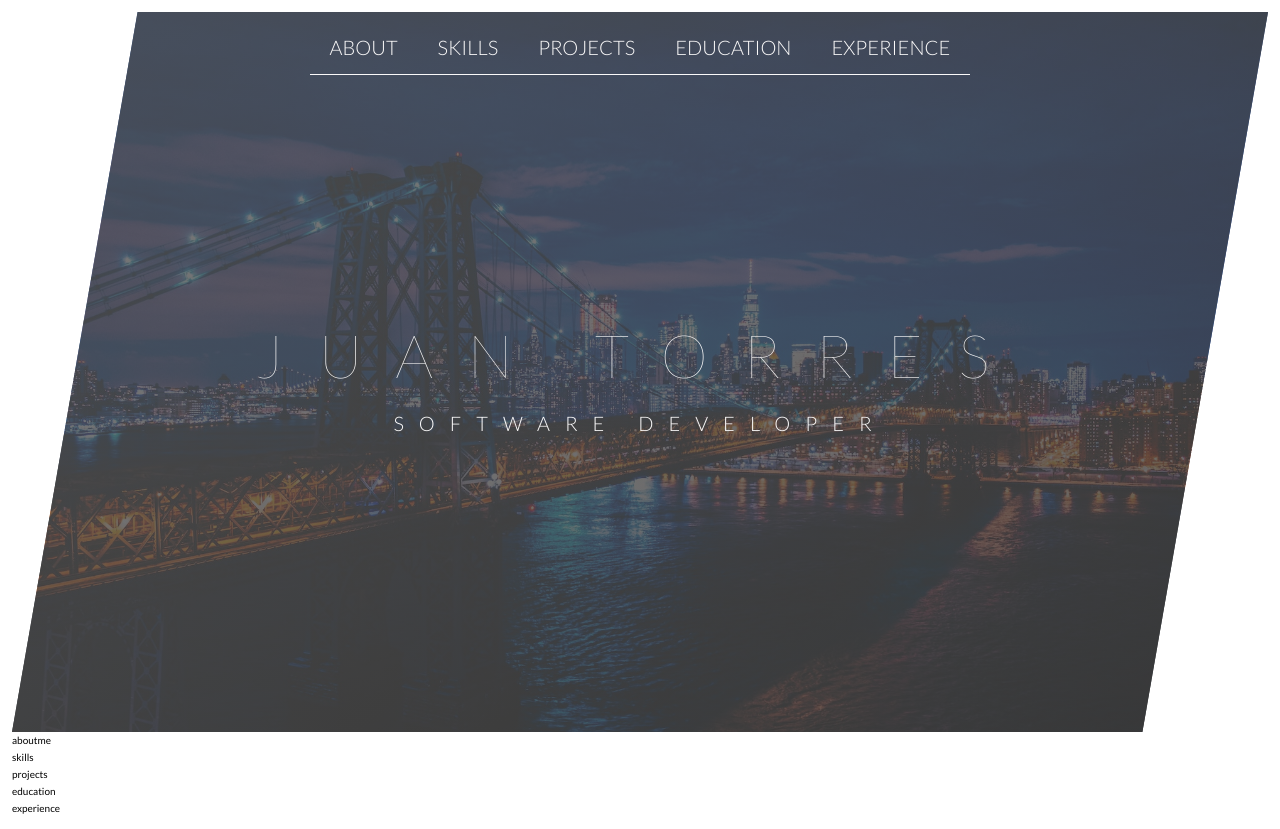
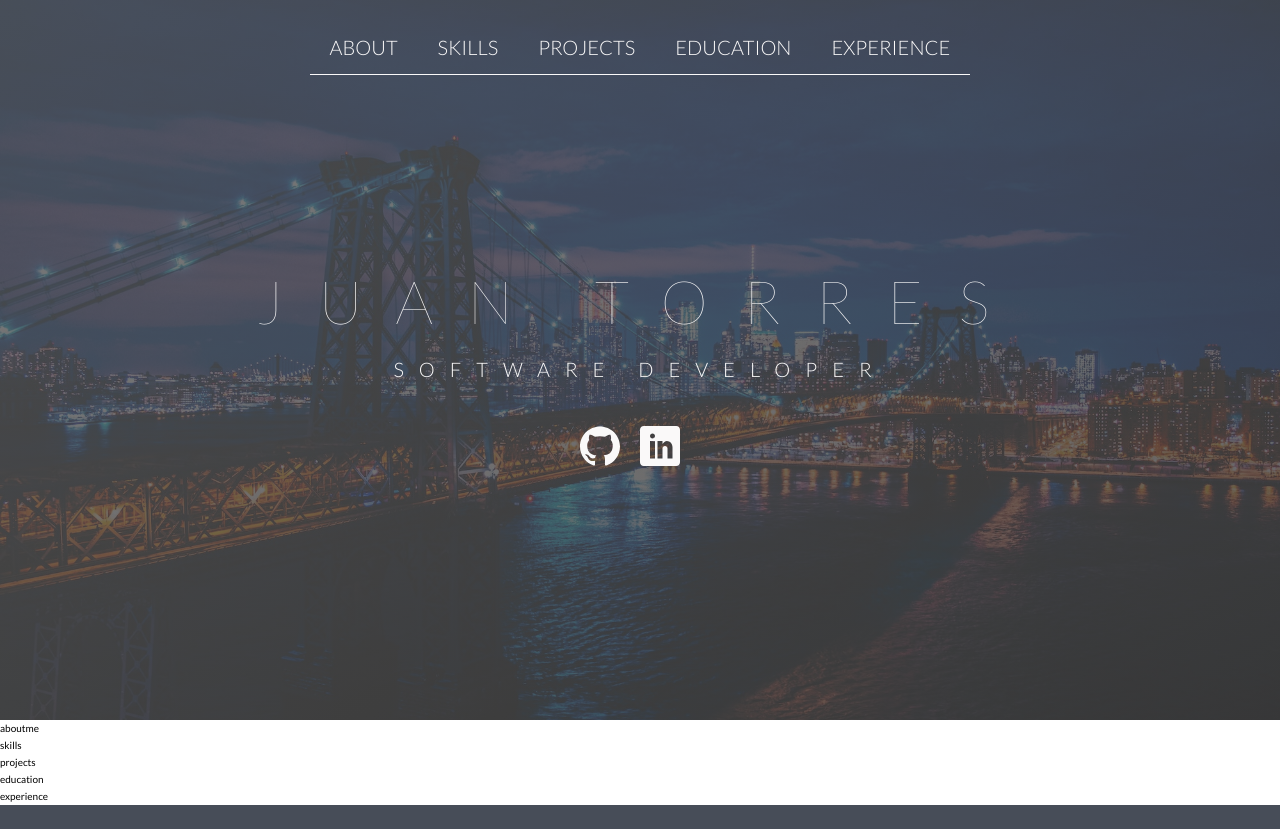
Before and after one commit to j-e-torres/portfolio, a PHP site: page / in a window 1280 px wide. After the commit the page ends 805 px from the top, so only its background shows below. Run offline with PHP 8.4, Linux system fonts and the light colour scheme.

Commit message:
added social media links to header

```diff
--- a/css/style.css
+++ b/css/style.css
@@ -27,8 +27,7 @@ html {
   font-size: 62.5%; }
 
 body {
-  box-sizing: border-box;
-  padding: 1.2rem; }
+  box-sizing: border-box; }
 
 @keyframes moveDown {
   0% {
@@ -74,18 +73,38 @@ body {
     letter-spacing: 1.5rem;
     animation: moveUp 1.2s ease-in; }
 
+.u-margin-bottom-big {
+  margin-bottom: 8rem !important; }
+
+.u-margin-bottom-medium {
+  margin-bottom: 4rem !important; }
+
+.u-margin-bottom-small {
+  margin-bottom: 1.5rem !important; }
+
 .header {
   height: 90vh;
   background-image: linear-gradient(to right bottom, rgba(89, 89, 89, 0.8), rgba(64, 64, 64, 0.8)), url(../img/bridge-dark.jpg);
-  -webkit-clip-path: polygon(10% 0%, 100% 0%, 90% 100%, 0% 100%);
-  clip-path: polygon(10% 0%, 100% 0%, 90% 100%, 0% 100%);
   background-size: cover;
   background-position: center;
-  color: #fff;
   position: relative;
   display: flex;
+  flex-direction: column;
   justify-content: center;
   align-items: center; }
+  .header__social-media {
+    display: flex;
+    animation: moveUp 1.5s ease-in;
+    justify-content: center;
+    align-items: center; }
+    .header__social-media__social-media-link:link, .header__social-media__social-media-link:visited {
+      text-decoration: none;
+      color: var(--color-grey-light-1); }
+    .header__social-media svg {
+      height: 4rem;
+      width: 4rem;
+      fill: var(--color-grey-light-1);
+      margin-right: 2rem; }
 
 .navbar {
   position: fixed;
@@ -93,7 +112,8 @@ body {
   z-index: 100;
   width: 100%;
   top: 2rem;
-  left: 0; }
+  left: 0;
+  animation: moveDown 1s ease-out; }
   .navbar__nav-list {
     width: 100%;
     list-style: none;
--- a/index.html
+++ b/index.html
@@ -49,11 +49,33 @@
     </nav>
 
     <header class="header">
-      <div class="header__text-box">
+      <div class="header__text-box u-margin-bottom-medium">
         <h1 class="heading-primary">
           <span class="heading-primary--main">Juan Torres</span>
           <span class="heading-primary--sub">Software Developer</span>
         </h1>
+      </div>
+
+      <div class="header__social-media">
+        <a
+          href="https://github.com/j-e-torres"
+          target="_blank"
+          class="header__social-media-link"
+        >
+          <svg class="header__social-media-icon-github">
+            <use xlink:href="img/sprite.svg#icon-github"></use>
+          </svg>
+        </a>
+
+        <a
+          href="https://www.linkedin.com/in/juan-torres-w2w2/"
+          target="_blank"
+          class="header__social-media-link"
+        >
+          <svg class="header__social-media-icon-linkedin">
+            <use xlink:href="img/sprite.svg#icon-linkedin"></use>
+          </svg>
+        </a>
       </div>
     </header>
 
--- a/sass/base/_base.scss
+++ b/sass/base/_base.scss
@@ -41,7 +41,7 @@ html {
 
 body {
   box-sizing: border-box;
-  padding: 1.2rem;
+  // padding: 1.2rem;
 }
 
 // ::selection {
--- a/sass/base/_utilities.scss
+++ b/sass/base/_utilities.scss
@@ -0,0 +1,11 @@
+.u-margin-bottom-big {
+  margin-bottom: 8rem !important;
+}
+
+.u-margin-bottom-medium {
+  margin-bottom: 4rem !important;
+}
+
+.u-margin-bottom-small {
+  margin-bottom: 1.5rem !important;
+}
--- a/sass/layout/_header.scss
+++ b/sass/layout/_header.scss
@@ -6,14 +6,37 @@
       rgba(64, 64, 64, 0.8)
     ),
     url(../img/bridge-dark.jpg);
-  -webkit-clip-path: polygon(10% 0%, 100% 0%, 90% 100%, 0% 100%);
-  clip-path: polygon(10% 0%, 100% 0%, 90% 100%, 0% 100%);
+  // -webkit-clip-path: polygon(10% 0%, 100% 0%, 90% 100%, 0% 100%);
+  // clip-path: polygon(10% 0%, 100% 0%, 90% 100%, 0% 100%);
   background-size: cover;
   background-position: center;
-  color: #fff;
   position: relative;
 
   display: flex;
+  flex-direction: column;
   justify-content: center;
   align-items: center;
+
+  &__social-media {
+    display: flex;
+    animation: moveUp 1.5s ease-in;
+
+    justify-content: center;
+    align-items: center;
+
+    &__social-media-link {
+      &:link,
+      &:visited {
+        text-decoration: none;
+        color: var(--color-grey-light-1);
+      }
+    }
+
+    & svg {
+      height: 4rem;
+      width: 4rem;
+      fill: var(--color-grey-light-1);
+      margin-right: 2rem;
+    }
+  }
 }
--- a/sass/layout/_navbar.scss
+++ b/sass/layout/_navbar.scss
@@ -1,13 +1,11 @@
 .navbar {
   position: fixed;
   height: 6rem;
-  // background-color: blue;
   z-index: 100;
   width: 100%;
   top: 2rem;
   left: 0;
-
-  // padding: 0;
+  animation: moveDown 1s ease-out;
 
   &__nav-list {
     width: 100%;
--- a/sass/main.scss
+++ b/sass/main.scss
@@ -7,6 +7,8 @@
 @import 'base/typography';
 @import 'base/utilities';
 
+@import 'components/social-media';
+
 @import 'layout/header';
 @import 'layout/navbar';
 
```
Also changed, not shown: img/SVG/github.svg (added), img/SVG/linkedin.svg (added), img/sprite.svg (added).
